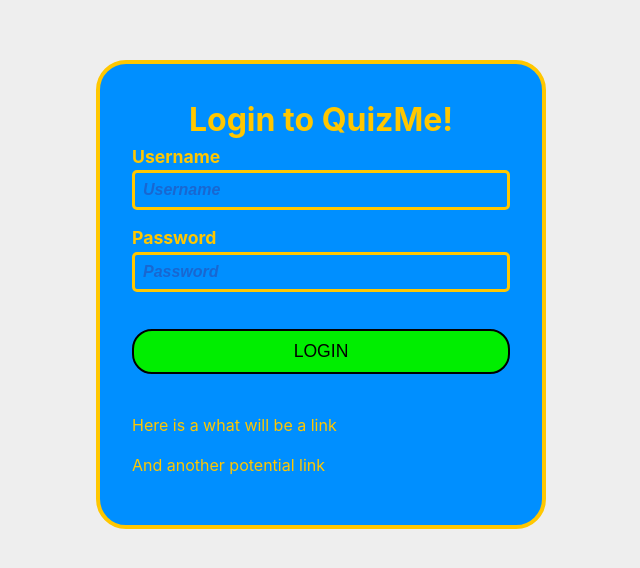
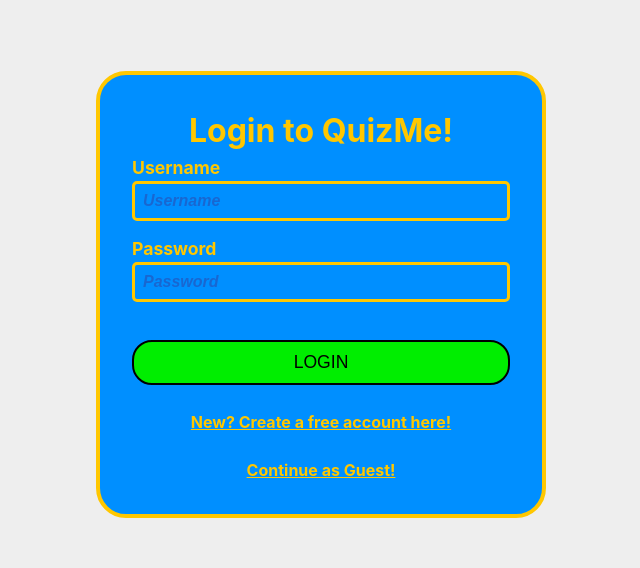
Before and after one commit to s-meenaghan7/react-quizapp-v2, a React (Vite) app: page /login in a window 1280 px wide. Shown: the part 112-680 px from the top of the page, without its empty margins (319-959 px from the left). Built offline with nearby package versions, Linux system fonts and the light colour scheme.

Commit message:
Updated the 'link containers' for the login and register components. These links help the user navigate between the two components as needed.

```diff
--- a/src/user/UserRegister.css
+++ b/src/user/UserRegister.css
@@ -21,6 +21,16 @@
 
 #register-error {
   text-align: center;
+}
+
+#register-link-container {
+  text-align: center;
+  padding: 25px 0px 10px;
+}
+
+.link {
+  color: var(--detailOrange);
+  font-weight: bold;
 }
 
 /* ------------------ REGISTER FORM INPUTS ------------------ */
--- a/src/user/UserRegister.tsx
+++ b/src/user/UserRegister.tsx
@@ -6,6 +6,7 @@ import './UserRegister.css';
 import { registerNewUser, resendVerificationEmail } from '../services/AuthService';
 import SubmitButton from './submitButton/SubmitButton';
 import ToastService from '../services/ToastService';
+import { Link } from 'react-router-dom';
 
 type UserRegisterProps = {};
 type FormValues = {
@@ -184,8 +185,14 @@ const UserRegister: React.FC<UserRegisterProps> = () => {
                 title='Complete all fields to register your QuizMe account!'
               />
 
-              <div>
-                links to login here
+              <div id='register-link-container'>
+                <Link
+                  to='/login'
+                  className='link'
+                  title='Click here to login with your account!'
+                >
+                  Already have an account? Login here!
+                </Link>
               </div>
             </form>
           </>
--- a/src/user/login/UserLogin.css
+++ b/src/user/login/UserLogin.css
@@ -20,6 +20,13 @@
 #login-error {
   text-align: center;
   font-weight: bold;
+}
+
+#login-link-container {
+  display: grid;
+  grid-template-rows: 2fr 1fr;
+  text-align: center;
+  padding-top: 25px;
 }
 
 /* ------------------ LOGIN INPUTS ------------------ */
--- a/src/user/login/UserLogin.tsx
+++ b/src/user/login/UserLogin.tsx
@@ -1,6 +1,6 @@
 import React, { useState } from 'react';
 import { useForm } from 'react-hook-form';
-import { useNavigate, NavigateFunction } from 'react-router-dom';
+import { useNavigate, NavigateFunction, Link } from 'react-router-dom';
 import './UserLogin.css';
 
 import { login } from '../../services/AuthService';
@@ -96,14 +96,22 @@ const UserLogin: React.FC<UserLoginProps> = () => {
           disabled={false}
         />
 
-        <div id='links-container'>
-          <p>
-            Here is a what will be a link
-          </p>
+        <div id='login-link-container'>
+          <Link
+            to='/register'
+            className='link'
+            title='Create a free account here!'
+          >
+            New? Create a free account here!
+          </Link>
 
-          <p>
-            And another potential link
-          </p>
+          <Link
+            to='/'
+            className='link'
+            title='Continue as Guest!'
+          >
+           Continue as Guest!
+          </Link>
         </div>
       </form>
     </div>
--- a/src/user/submitButton/SubmitButton.css
+++ b/src/user/submitButton/SubmitButton.css
@@ -13,7 +13,7 @@
   border-radius: 20px;
   color: #000;
   width: 100%;
-  margin: 6% 0%;
+  margin: 6% 0% 0%;
 }
 
 .submitBtn:hover {
```
